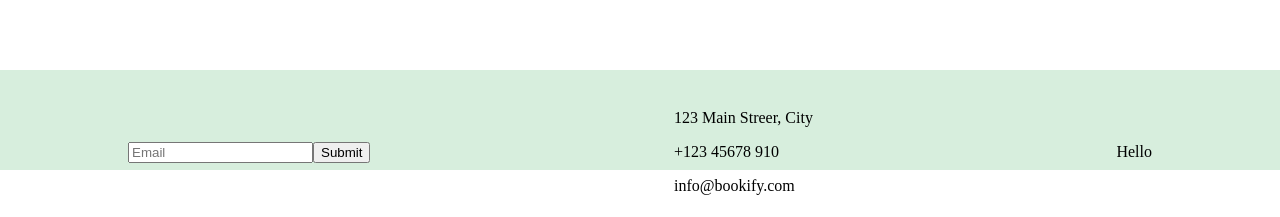
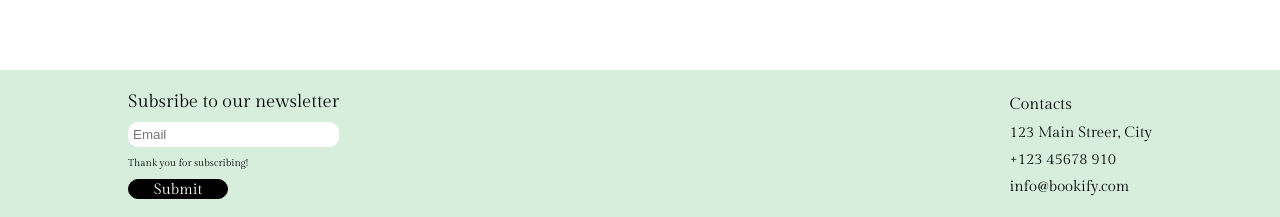
Before and after one commit to IevaZR/react-book-manager, a React (Create React App) app: page / in a window 1280 px wide. Shown: the part 1838-2055 px from the top of the page. Built offline with nearby package versions, Linux system fonts and the light colour scheme.

Commit message:
footer finished

```diff
--- a/src/App.css
+++ b/src/App.css
@@ -1,4 +1,4 @@
 body {
   margin: 0;
-  padding: 0
+  padding: 0;
 }
--- /dev/null
+++ b/src/Components/BookPageMainSection/BookPageMainSection.css
@@ -0,0 +1,9 @@
+.BookPageMainSectionWrapper {
+    min-height: 90vh;
+    background-color: antiquewhite;
+    display: flex;
+    flex-direction: column;
+    padding: 5rem 10% 1rem 10%;
+    align-items: center;
+    box-sizing: border-box;
+}
--- /dev/null
+++ b/src/Components/BookPageMainSection/BookPageMainSection.js
@@ -0,0 +1,10 @@
+import React from 'react'
+import "./BookPageMainSection.css"
+
+const BookPageMainSection = () => {
+  return (
+    <div className='BookPageMainSectionWrapper'>BookPageMainSection</div>
+  )
+}
+
+export default BookPageMainSection
--- a/src/Components/Footer/Footer.css
+++ b/src/Components/Footer/Footer.css
@@ -1,11 +1,69 @@
 .FooterWrapper {
     width: 100%;
     display: flex;
-    padding: 5rem 10% 1rem 10%;
+    padding: 1rem 10% 1rem 10%;
     align-items: center;
     justify-content: space-between;
     box-sizing: border-box;
     gap: 2rem;
     background-color: #D7EEDD;
-    height: 100px;
+    height: 150px;
 }
+
+.FooterNewsletterWrapper {
+    display: flex;
+    flex-direction: column;
+    gap: 10px;
+}
+
+.FooterNewsletterWrapper h6 {
+    font-family: 'Gilda Display', serif;
+    font-size: 18px;
+    font-weight: 400;
+    margin: 0;
+}
+
+.FooterNewsletterWrapper input {
+    border-radius: 10px;
+    border: none;
+    padding: 5px;
+}
+
+.FooterNewsletterWrapper button {
+    width: 100px;
+    height: 20px;
+    border-radius: 30px;
+    font-family: 'Gilda Display', serif;
+    font-weight: 400;
+    font-size: 15px;
+    border: solid 1px black;
+    background-color: black;
+    color: white;
+    cursor: pointer;
+}
+
+.FooterNewsletterWrapper p {
+    font-family: 'Gilda Display', serif;
+    font-size: 10px;
+    margin: 0;
+}
+
+.FooterContactInfoWrapper {
+    display: flex;
+    flex-direction: column;
+    gap: 10px;
+}
+
+.FooterContactInfoWrapper h6 {
+    font-family: 'Gilda Display', serif;
+    font-size: 16px;
+    font-weight: 400;
+    margin: 0;
+}
+
+.FooterContactInfoWrapper p {
+    font-family: 'Gilda Display', serif;
+    font-size: 15px;
+    font-weight: 400;
+    margin: 0;
+}
--- a/src/Components/Footer/Footer.js
+++ b/src/Components/Footer/Footer.js
@@ -5,16 +5,17 @@ const Footer = () => {
   return (
     <div className="FooterWrapper">
       <div className="FooterNewsletterWrapper">
-        <div className="FooterNewsletterText"></div>
-        <input className="FooerNewsletterInput" placeholder="Email" />
-        <button className="FooterNewsletterButton">Submit</button>
+        <h6>Subsribe to our newsletter</h6>
+        <input placeholder="Email" />
+        <p>Thank you for subscribing!</p>
+        <button type="button">Submit</button>
       </div>
       <div className="FooterContactInfoWrapper">
+        <h6>Contacts</h6>
         <p>123 Main Streer, City</p>
         <p>+123 45678 910</p>
         <p>info@bookify.com</p>
       </div>
-      <p>Hello</p>
     </div>
   );
 };
--- a/src/Components/HeroSection/HeroSection.css
+++ b/src/Components/HeroSection/HeroSection.css
@@ -38,6 +38,7 @@
     font-family: 'Gilda Display', serif;
     font-weight: 900;
     font-size: 16px;
+    cursor: pointer;
 }
 
 .BlackBtn {
@@ -47,6 +48,7 @@
 
 .WhiteBtn {
     border: solid 2px black;
+    background-color: white;
 }
 
 .HeroSectionImageWrapper {
--- a/src/Pages/BookPage/BookPage.js
+++ b/src/Pages/BookPage/BookPage.js
@@ -1,9 +1,14 @@
 import React from 'react'
 import "./BookPage.css"
+import Navbar from '../../Components/Navbar/Navbar'
+import BookPageMainSection from '../../Components/BookPageMainSection/BookPageMainSection'
 
 const BookPage = () => {
   return (
-    <div>BookPage</div>
+    <div>
+      <Navbar/>
+      <BookPageMainSection/>
+    </div>
   )
 }
 
```
Also changed, not shown: public/index.html (+0 -10 lines).
